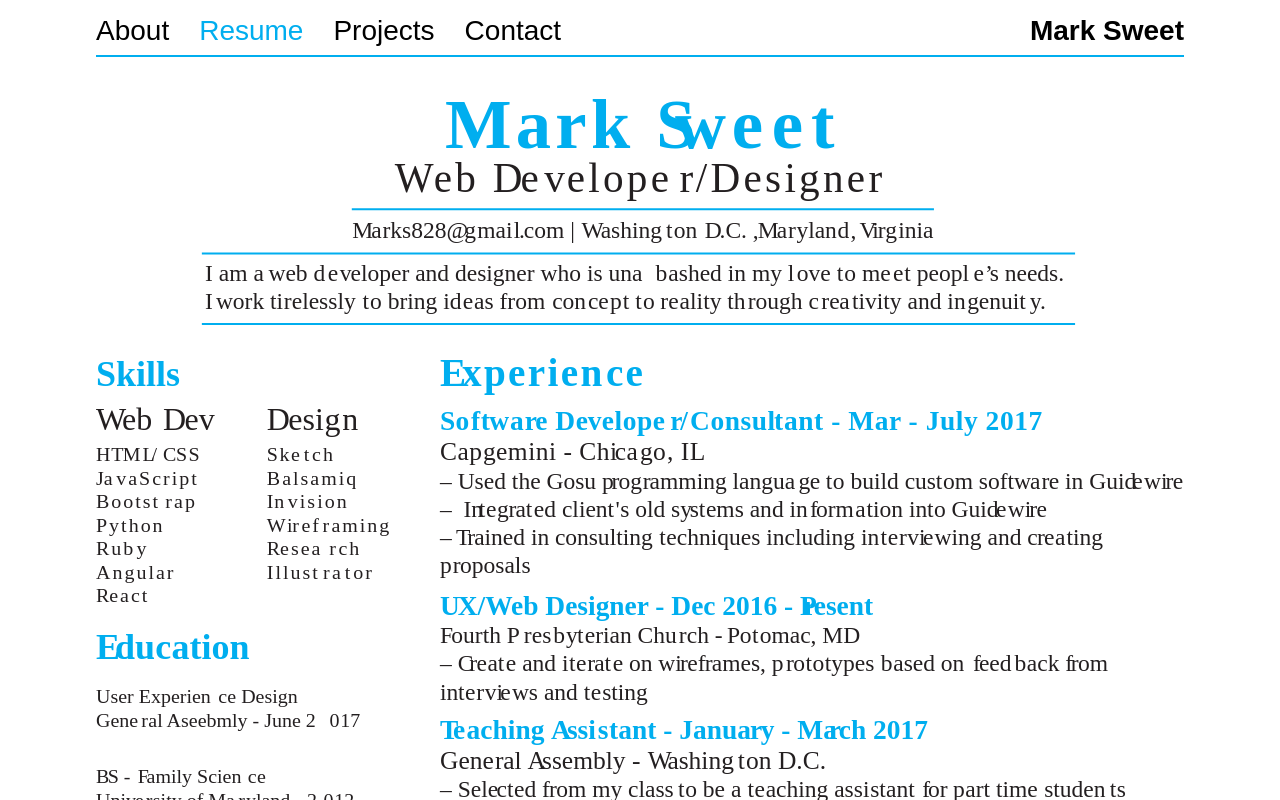
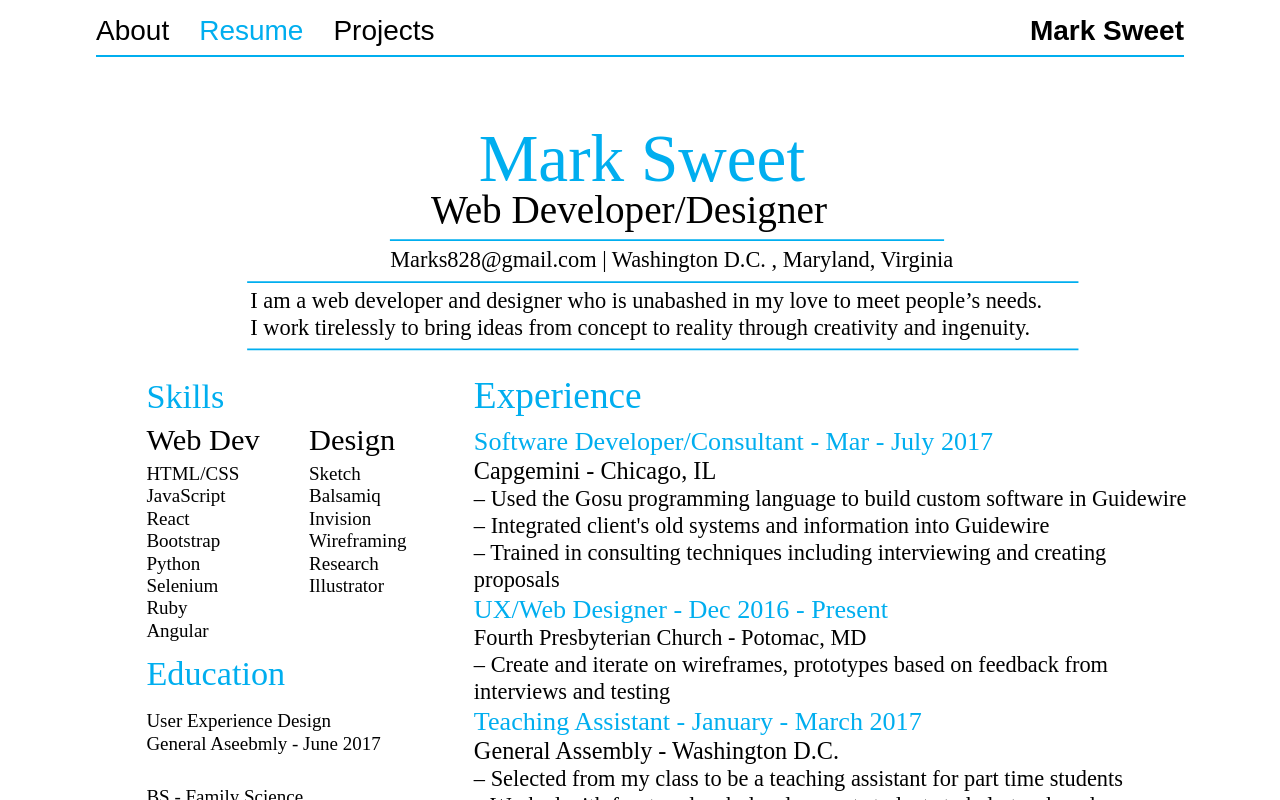
Before and after one commit to marks828/react-portfolio, a React (Create React App) app: page /resume in a window 1280 px wide. Shown: the top 800 px of the page. Built offline with nearby package versions, Linux system fonts and the light colour scheme.

Commit message:
updated resume and nav

```diff
--- a/src/App.css
+++ b/src/App.css
@@ -135,8 +135,8 @@
 /*ABOUT END*/
 
 /*RESUME*/
-.resume-container{
-  margin-bottom: 2rem;
+.resume{
+  width:105%;
 }
 
 /*RESUME*/
--- a/src/App.js
+++ b/src/App.js
@@ -22,7 +22,6 @@
           <Route path="/resume" component={Resume} />
           <Route path="/about" component={About} />
           <Route path="/projects" component={Projects} />
-          <Route path="/contact" component={Contact} />
         </div>
       </BrowserRouter>
     );
--- a/src/pages/header.js
+++ b/src/pages/header.js
@@ -14,7 +14,6 @@
           <NavLink to="/about"><li className="nav-item">About</li></NavLink>
           <NavLink to="/resume"><li className="nav-item">Resume</li></NavLink>
           <NavLink to="/projects"><li className="nav-item">Projects</li></NavLink>
-          <NavLink to="/contact"><li className="nav-item">Contact</li></NavLink>
         </ul>
         <h2 className="site-logo nav-item"><NavLink exact to="/">Mark Sweet</NavLink></h2>
       </header>
--- a/src/pages/resume.js
+++ b/src/pages/resume.js
@@ -4,7 +4,7 @@
   render(){
     return(
       <div className="resume-container">
-        <img src={require('../img/mark_sweet_resume.svg')} alt="" className="resume"/>
+        <img src={require('../img/testresume.svg')} alt="" className="resume"/>
       </div>
     )
   }
```
Also changed, not shown: src/img/testresume.svg (added).
